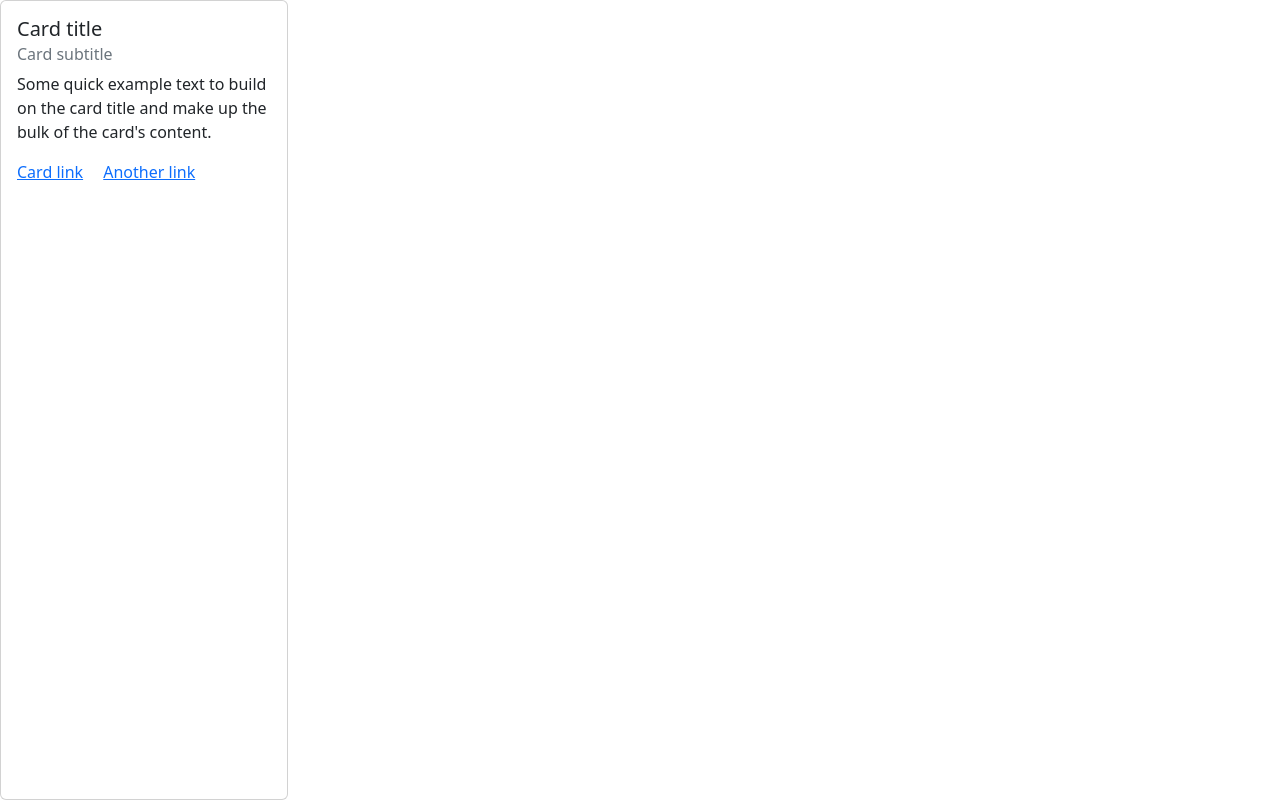
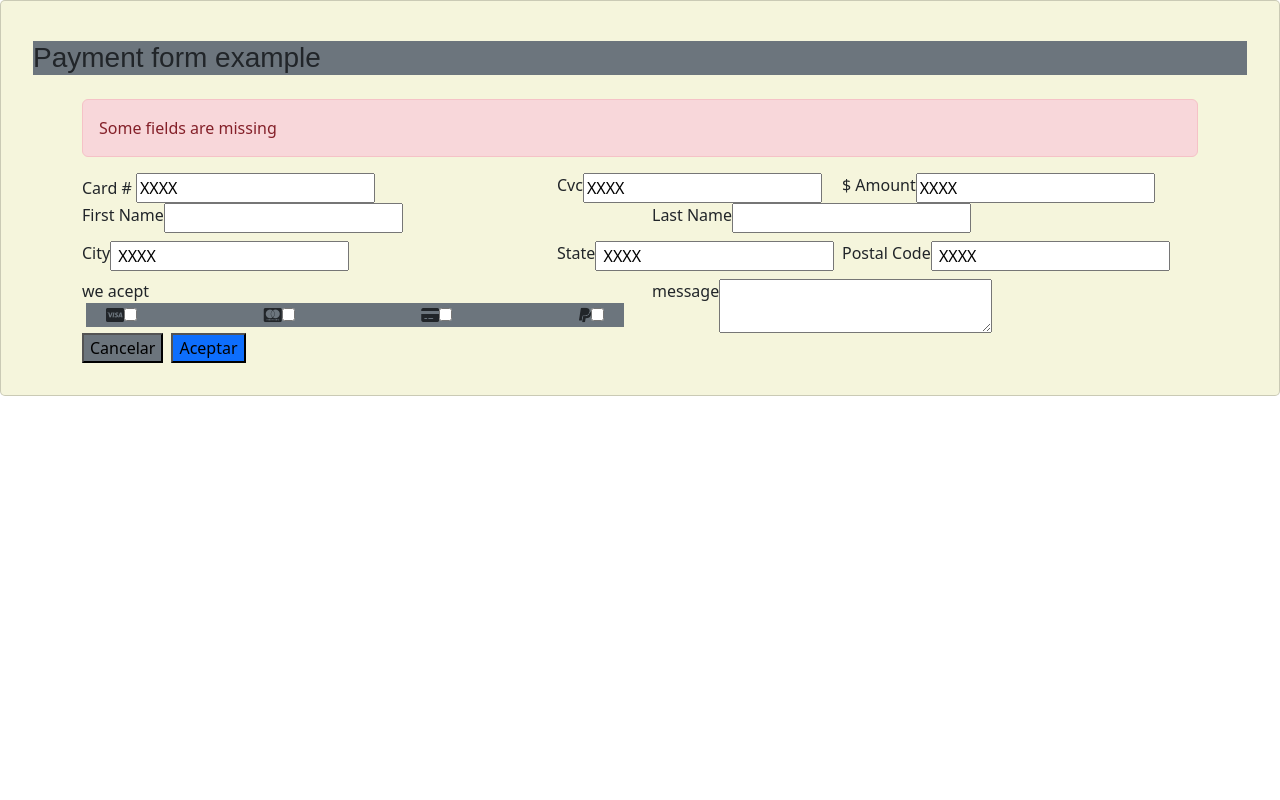
Before and after one commit to E-Vivanco/formulario_bs, a plain HTML site: page index.html in a window 1280 px wide. Drawn offline with nearby package versions, Linux system fonts and the light colour scheme.

Commit message:
actualiz 24Nov 18:12pm

```diff
--- a/index.html
+++ b/index.html
@@ -9,14 +9,97 @@
         <link rel="stylesheet" href="styles.css" />
 </head>
 <body>
-<div class="card" style="width: 18rem;">
+<div class="card" style="border-radius: 5px; background-color:beige;">
     <div class="card-body">
-      <h5 class="card-title">Card title</h5>
-      <h6 class="card-subtitle mb-2 text-muted">Card subtitle</h6>
-      <p class="card-text">Some quick example text to build on the card title and make up the bulk of the card's content.</p>
-      <a href="#" class="card-link">Card link</a>
-      <a href="#" class="card-link">Another link</a>
+      <h1 class="card-title mx-3 my-4 bg-secondary fs-3" style="font-family:Arial, Helvetica, sans-serif;">Payment form example</h1>
+      <p class="card-text" style="font-family:Cambria, Cochin, Georgia, Times, 'Times New Roman', serif">
+        <div class="container">
+        <section id="alerta">
+                <div class="row">
+                   <div class="col-12">
+                       <div class="alert alert-danger" styles="color: pink;" role="alert">
+                           Some fields are missing
+                         </div>
+                       </div>
+                </div>
+         </section>
+         <section id="data-card">
+                <div class="row">
+                <div class="col-5 col-md-5 col-sm-4">
+                   <div class="d- flex flex-direction-column">
+                        <label>Card #</label>
+                        <input type="text" name="card" value="XXXX" >
+                   </div>
+                </div>
+                 <div class="col-4 col-md-3 col-sm-3 mx d-flex flex-direction-column">
+                   <label>Cvc</label>
+                   <input type="text" name="cvc" value="XXXX" >
+                 </div>
+                 <div class="col-3 col-md-4 col-sm-5 d-flex flex-direction-column ">
+                   <label>$ Amount</label>
+                   <input type="text" name="amount" value="XXXX" >
+                 </div>
+                 </div>
+         </section>
+         <section id="data-user">
+                <div class="row">
+                    <div class="col-6">
+                        <div class="d-flex flex-direction-column">
+                            <label>First Name</label>
+                            <input type="text" name="firstname" value=" " >
+                        </div>
+                    </div>
+                <div class="col-6">
+                    <div class="d-flex flex-direction-column">
+                        <label>Last Name</label>
+                        <input type="text" name="lastname" value=" " >
+                    </div>
+                        <!-- aqui van datos 2-->
+                </div>
+        </section>
+        <section id="data-direction">
+            <div  class="row">
+                <div class="col-5 col-md-5 col-sm-4 my-2 d-flex flex-direction-column">
+                    <label>City</label>
+                    <input type="text" name="city" value=" XXXX" >
+                </div>
+                <div class="col-4 col-md-3 col-sm-3 my-2 d-flex flex-direction-column">
+                    <label>State</label>
+                    <input type="text" name="state" value=" XXXX" >
+                </div>
+                <div class="col-3 col-md-4 col-sm-5 my-2 d-flex flex-direction-column">
+                    <label>Postal Code</label>
+                    <input type="text" name="postal-code" value=" XXXX" >
+                </div>
+            </div>
+        </section>
+        <section id="Pay-message">
+            <div class="row">
+                <div class="col-6 col-md-6 col-sm-6">
+                    we acept
+                    <div class=" d-flex justify-content-between bg-secondary w-10 h-5 mx-1 p-1">
+                        <i class="fa-brands fa-cc-visa fa-1x mx-2 px-2"><input type="checkbox" id="c-visa" value=" "></i>
+                        <i class="fa-brands fa-cc-mastercard fa-1x mx-2 px-2"><input type="checkbox" id="c-visa" value=" "></i>
+                       <i class="fa-solid fa-credit-card fa-1x mx-2 px-2"><input type="checkbox" id="c-visa" value=" "></i>
+                       <i class="fa-brands fa-paypal fa-1x mx-2 px-2"><input type="checkbox" id="c-visa" value=" "></i>
+                    </div>
+                </div>
+                <div class="col-6 col-md-6 col-sm-6 d-flex flex-direction-column">
+                    <label>message</label>
+                    <textarea class="w-50 h-20"></textarea>
+                </div>
+                    <!-- aqui van datos 4-->
+                </div>
+        </section>
+        <section id="footer">
+            <div class="footer d-flex justify-content-rigth align-items-rigth">
+             <button class="card-text bg-secondary mx" style="border-radio:20px;">Cancelar</a></button>
+             <button class="card-text bg-primary mx-2">Aceptar</a></button>
+            </div>
+        </section>
     </div>
+      </p>
+</div>
   </div>
   <script src="https://cdn.jsdelivr.net/npm/bootstrap@5.2.3/dist/js/bootstrap.bundle.min.js" integrity="sha384-kenU1KFdBIe4zVF0s0G1M5b4hcpxyD9F7jL+jjXkk+Q2h455rYXK/7HAuoJl+0I4" crossorigin="anonymous"></script>
 </body>
--- a/styles.css
+++ b/styles.css
@@ -1,4 +1,4 @@
-.col-12{
+/*.col-12, .footer{
     justify-content: flex-end;
 }
 .input{
@@ -6,9 +6,27 @@
     border-radius: 15px;
 }
 .card{
-    width: 100%;
-    height: 100vh;
+    width: 1000px;
+    height: 550px;
+    margin: 80px;
+}
+.card-body{
+
+    margin: 50px;
+    padding: 5px;
+}
+.col-5, .col-md-5, .col-sm-4{
     display: flex;
-    justify-content: center;
-    align-items: center;
+    flex-direction: column;
 }
+.col-3, .col-md-4, .col-sm-5{
+    display: flex;
+    flex-direction: column;
+}
+.col-6{
+    display: flex;
+    flex-direction: column;
+}
+.col-md-6, .col-sm-6{
+    display: inline;
+}*/
```
